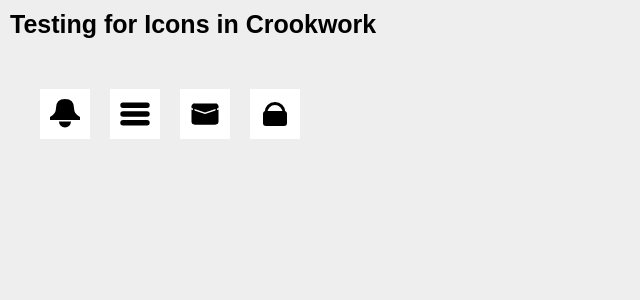
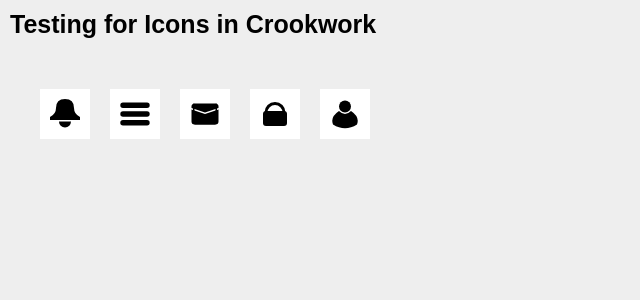
Before and after one commit to Lv1CR00K/react-test, a React (Vite) app: page / in a window 1280 px wide. Shown: the top 300 px of the page, without its empty margins (0-640 px from the left). Built offline with nearby package versions, Linux system fonts and the light colour scheme.

Commit message:
Prof Icon Path

```diff
--- a/src/App.jsx
+++ b/src/App.jsx
@@ -13,6 +13,7 @@ export default function App(){
             <BtnIcons type='menu' Mar="10"/>
             <BtnIcons type='mess' Mar="10"/>
             <BtnIcons type='pass' Mar="10"/>
+            <BtnIcons type='prof' Mar="10"/>
         </div>
     </>
     );
--- a/src/VelOne/crookwork.css
+++ b/src/VelOne/crookwork.css
@@ -248,7 +248,15 @@ h1{
 }
 /* FOR TOGGLE MESSAGE */
 
-/* FOR TOGGLE PROFILE */
+/* FOR TOGGLE BELL */
+[id*="icon_check_"]:checked + .icn_bell path:nth-child(2){
+    transform: translateX(25%);
+}[id*="icon_check_"]:checked + .icn_bell svg{
+    transform: rotateZ(35deg);
+}
+/* FOR TOGGLE BELL */
+
+/* FOR NON-TOGGLE PROFILE */
 [class*="icn_prof"] div{
     --bRadorss: 7px 5px;
     flex: 1;
@@ -262,15 +270,7 @@ h1{
     width: 100%;
     border-radius: 100000px 100000px 0px 0px;
 }
-/* FOR TOGGLE PROFILE */
-
-/* FOR TOGGLE BELL */
-[id*="icon_check_"]:checked + .icn_bell path:nth-child(2){
-    transform: translateX(25%);
-}[id*="icon_check_"]:checked + .icn_bell svg{
-    transform: rotateZ(35deg);
-}
-/* FOR TOGGLE BELL */
+/* FOR NON-TOGGLE PROFILE */
 /* ~~~~~~~~~~~ FOR ICONS ~~~~~~~~~~~ */
 /* --------------BUTTON STYLE-------------- */
 
--- a/src/VelOne/crookwork_icon.jsx
+++ b/src/VelOne/crookwork_icon.jsx
@@ -68,6 +68,10 @@ export default function BtnIcons(props){
                 p2 = "M20 40 L80 40 Q90 40 90 50 L90 80 Q90 90 80 90 L20 90 Q10 90 10 80 L10 50 Q10 40 20 40";
                 p3 = "";
             }else if (type == "prof"){
+                p1 = "M50 45 A1 1 0 1 1 50 5 A1 1 0 1 1 50 45";
+                p2 = "M10 85 Q50 110 90 85 Q100 60 70 40 Q50 60 30 40 Q0 60 10 85";
+                p3 = "";
+            }else if (type == "home"){
                 p1 = "";
                 p2 = "";
                 p3 = "";
```
